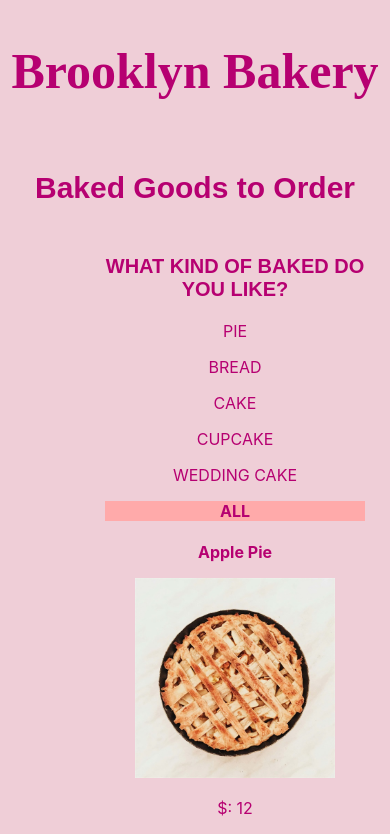
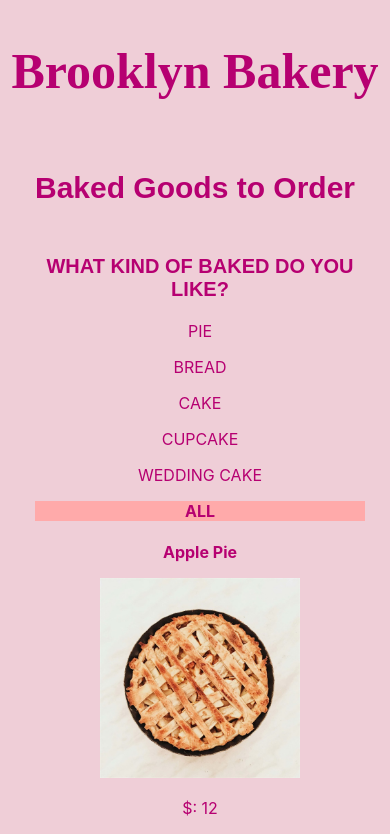
Before and after one commit to tatyanachish/myFinalProject, a React (Create React App) app: page / in a window 390 px wide. Shown: the top 834 px of the page. Built offline with nearby package versions, Linux system fonts and the light colour scheme; a web font is replaced by a local one.

Commit message:
Update App.css

```diff
--- a/src/App.css
+++ b/src/App.css
@@ -63,6 +63,11 @@ button{
     border: 1px solid;
     color: #B60071;
 }
+@media all and (max-width: 800px){
+    .container{
+        margin-left: 30px;
+    }
+}
 @media all and (max-width: 500px){
     .container{
         flex-direction: column;
```
